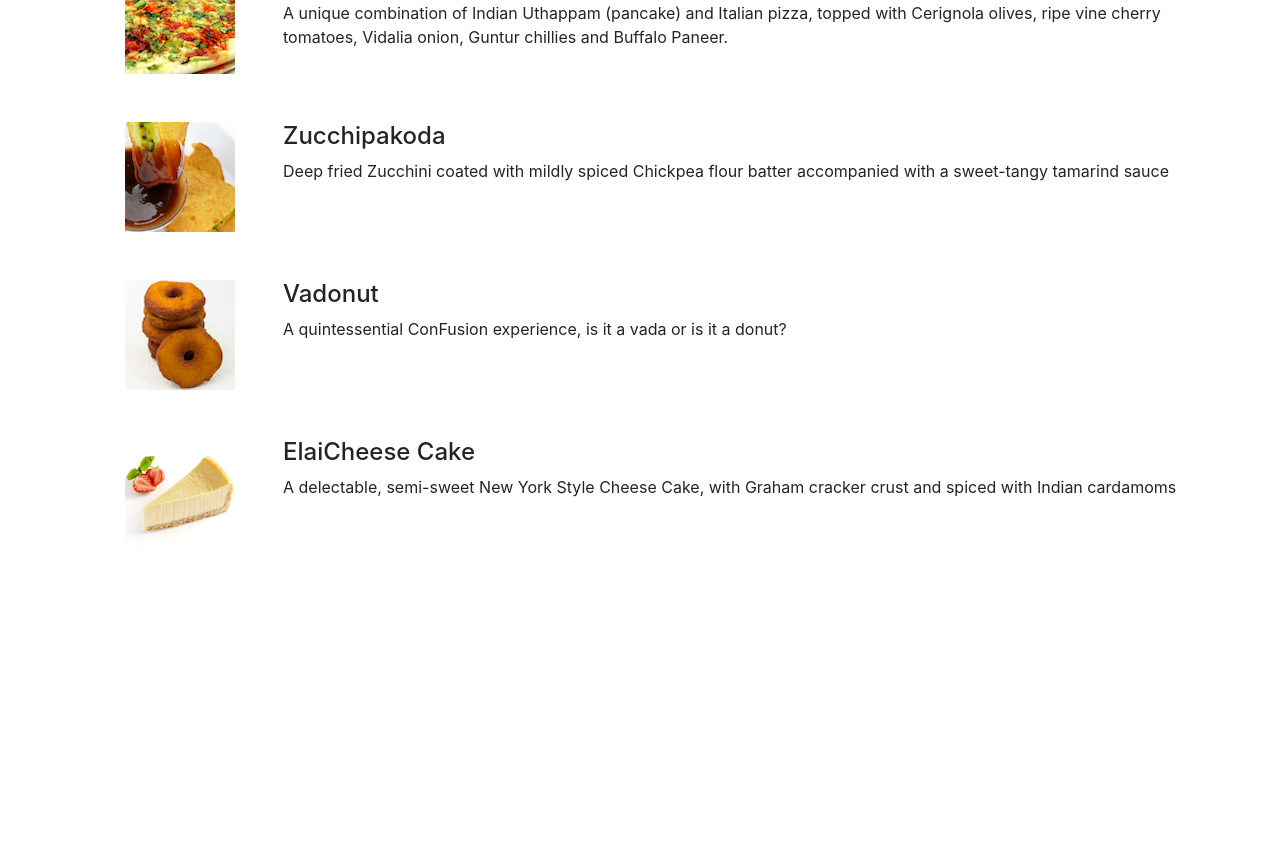
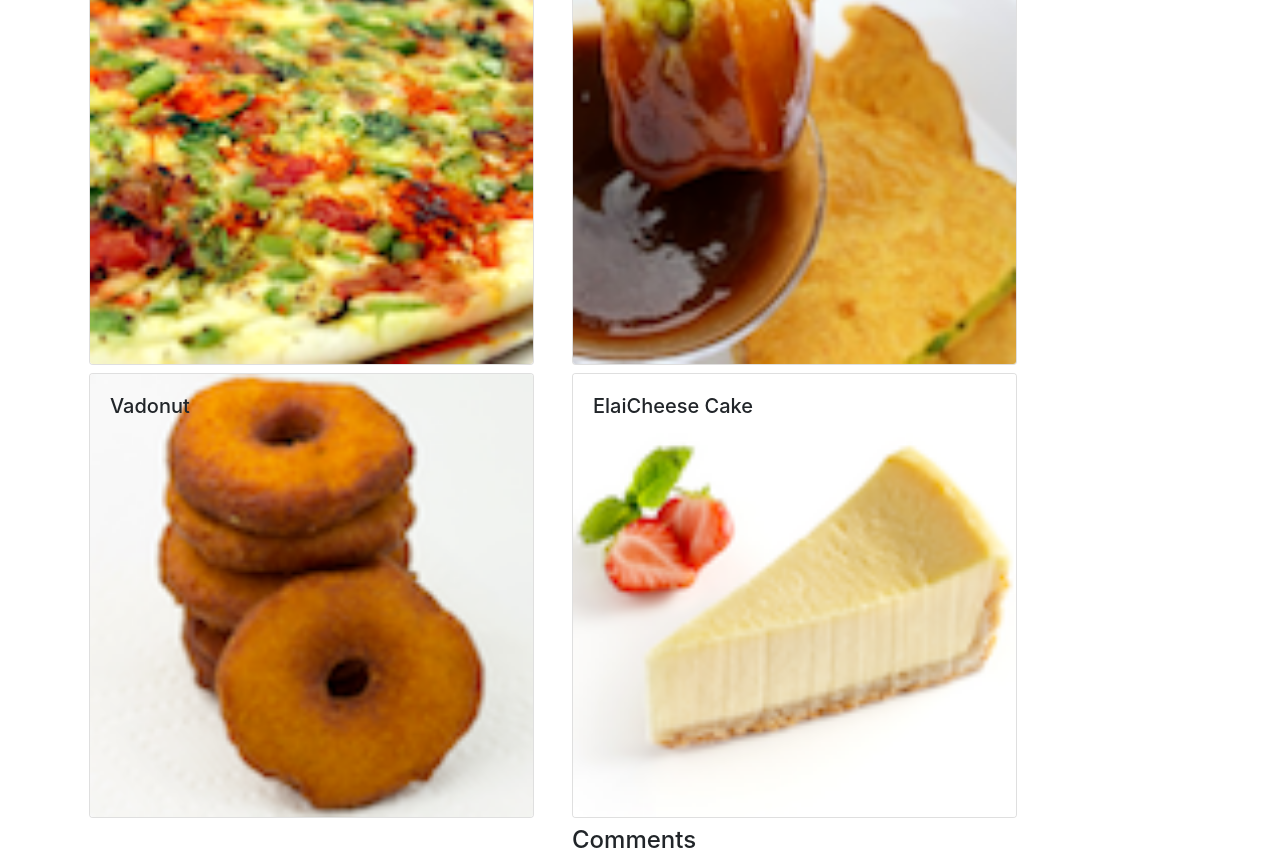
Before and after one commit to mikethompson100/react-class-060120, a React (Create React App) app in the folder react-class-060120/: page / in a window 1280 px wide. Shown: the part 140-1007 px from the top of the page. Before the commit the page ends 800 px from the top, so only its background shows below. Built offline with nearby package versions, Linux system fonts and the light colour scheme.

Commit message:
End of week1

```diff
--- a/react-class-060120/src/App.js
+++ b/react-class-060120/src/App.js
@@ -1,8 +1,17 @@
-import React from 'react';
+import React, { Component } from 'react';
 import { Navbar, NavbarBrand } from 'reactstrap';
 import Menu from './components/MenuComponent';
+import { DISHES } from './shared/dishes';
 
-function App() {
+class App extends Component {
+  constructor(props) {
+    super(props);
+    this.state = {
+      dishes: DISHES
+    }
+  }
+
+  render() {
   return (
     <div>
       <Navbar dark color="primary">
@@ -10,9 +19,10 @@
           <NavbarBrand href="/">Ristorante Con Fusion</NavbarBrand>
         </div>
       </Navbar>
-      <Menu />
-    </div>
-  );
+      <Menu dishes={this.state.dishes} />
+      </div>
+    )
+  }
 }
 
 export default App;
--- /dev/null
+++ b/react-class-060120/src/components/DishDetailComponent.js
@@ -0,0 +1,42 @@
+import React, { Component } from 'react';
+import { Card, CardText, CardBody, CardTitle } from 'reactstrap';
+
+class DishDetail extends Component {
+
+  constructor(props) {
+    super(props);
+ }
+
+  render() {
+    const finalComments = this.props.dishes.map((dish, index) => {
+      if (this.props.selectedDish != null)
+        return (
+          <Card>
+            <CardBody>
+              <CardText>{dish.comments[index].comment}</CardText>
+              <CardText>{dish.comments[index].author}</CardText>
+              <CardText>{dish.comments[index].date}</CardText>
+            </CardBody>
+          </Card>
+        )
+      else
+        return (
+          <div></div>
+        );
+    })
+    return (
+      <div className="row">
+        <div className="col-12 col-md-5 m-1">
+          {this.props.theDish}
+        </div>
+        <div className="col-12 col-md-5 m-1">
+          <h4>Comments</h4>
+          {finalComments}
+        </div>
+      </div>
+    )
+  }
+
+}
+
+export default DishDetail;
--- a/react-class-060120/src/components/MenuComponent.js
+++ b/react-class-060120/src/components/MenuComponent.js
@@ -1,64 +1,49 @@
 import React, { Component } from 'react';
-import { Media } from 'reactstrap';
+import { Card, CardImg, CardImgOverlay, CardText, CardBody, CardTitle } from 'reactstrap';
+import DishDetail from './DishDetailComponent';
 
 class Menu extends Component {
+
   constructor(props) {
     super(props);
+
     this.state = {
-      dishes: [
-        {
-          id: 0,
-          name: 'Uthappizza',
-          image: 'assets/images/uthappizza.png',
-          category: 'mains',
-          label: 'Hot',
-          price: '4.99',
-          description: 'A unique combination of Indian Uthappam (pancake) and Italian pizza, topped with Cerignola olives, ripe vine cherry tomatoes, Vidalia onion, Guntur chillies and Buffalo Paneer.'
-        },
-        {
-          id: 1,
-          name: 'Zucchipakoda',
-          image: 'assets/images/zucchipakoda.png',
-          category: 'appetizer',
-          label: '',
-          price: '1.99',
-          description: 'Deep fried Zucchini coated with mildly spiced Chickpea flour batter accompanied with a sweet-tangy tamarind sauce'
-        },
-        {
-          id: 2,
-          name: 'Vadonut',
-          image: 'assets/images/vadonut.png',
-          category: 'appetizer',
-          label: 'New',
-          price: '1.99',
-          description: 'A quintessential ConFusion experience, is it a vada or is it a donut?'
-        },
-        {
-          id: 3,
-          name: 'ElaiCheese Cake',
-          image: 'assets/images/elaicheesecake.png',
-          category: 'dessert',
-          label: '',
-          price: '2.99',
-          description: 'A delectable, semi-sweet New York Style Cheese Cake, with Graham cracker crust and spiced with Indian cardamoms'
-        }
-      ],
-    };
+      selectedDish: null
+    }
   }
 
+  onDishSelect(dish) {
+    this.setState({ selectedDish: dish });
+  }
+
+  renderDish(dish) {
+    if (dish != null)
+      return (
+        <Card>
+          <CardImg top src={dish.image} alt={dish.name} />
+          <CardBody>
+            <CardTitle>{dish.name}</CardTitle>
+            <CardText>{dish.description}</CardText>
+          </CardBody>
+        </Card>
+      )
+    else
+      return (
+        <div></div>
+      );
+  }
+
+
   render() {
-    const menu = this.state.dishes.map((dish) => {
+    const menu = this.props.dishes.map((dish) => {
       return (
-        <div key={dish.id} className="col-12 mt-5">
-          <Media tag="li">
-            <Media left middle>
-              <Media object src={dish.image} alt={dish.name} />
-            </Media>
-            <Media body className="ml-5">
-              <Media heading>{dish.name}</Media>
-              <p>{dish.description}</p>
-            </Media>
-          </Media>
+        <div className="col-12 col-md-5 m-1" key={dish.id}>
+          <Card key={dish.id} onClick={() => this.onDishSelect(dish)}>
+            <CardImg width="100%" src={dish.image} alt={dish.name} />
+            <CardImgOverlay>
+              <CardTitle>{dish.name}</CardTitle>
+            </CardImgOverlay>
+          </Card>
         </div>
       );
     });
@@ -66,11 +51,10 @@
     return (
       <div className="container">
         <div className="row">
-          <Media list>
-            {menu}
-          </Media>
+          {menu}
         </div>
-      </div>
+        <DishDetail selectedDish={this.state.selectedDish} dishes={this.props.dishes} theDish={this.renderDish(this.state.selectedDish)} />
+        </div>
     );
   }
 }
--- /dev/null
+++ b/react-class-060120/src/shared/dishes.js
@@ -0,0 +1,187 @@
+export const DISHES =
+  [
+    {
+      id: 0,
+      name: 'Uthappizza',
+      image: 'assets/images/uthappizza.png',
+      category: 'mains',
+      label: 'Hot',
+      price: '4.99',
+      description: 'A unique combination of Indian Uthappam (pancake) and Italian pizza, topped with Cerignola olives, ripe vine cherry tomatoes, Vidalia onion, Guntur chillies and Buffalo Paneer.',
+      comments: [
+        {
+          id: 0,
+          rating: 5,
+          comment: "Imagine all the eatables, living in conFusion!",
+          author: "John Lemon",
+          date: "2012-10-16T17:57:28.556094Z"
+        },
+        {
+          id: 1,
+          rating: 4,
+          comment: "Sends anyone to heaven, I wish I could get my mother-in-law to eat it!",
+          author: "Paul McVites",
+          date: "2014-09-05T17:57:28.556094Z"
+        },
+        {
+          id: 2,
+          rating: 3,
+          comment: "Eat it, just eat it!",
+          author: "Michael Jaikishan",
+          date: "2015-02-13T17:57:28.556094Z"
+        },
+        {
+          id: 3,
+          rating: 4,
+          comment: "Ultimate, Reaching for the stars!",
+          author: "Ringo Starry",
+          date: "2013-12-02T17:57:28.556094Z"
+        },
+        {
+          id: 4,
+          rating: 2,
+          comment: "It's your birthday, we're gonna party!",
+          author: "25 Cent",
+          date: "2011-12-02T17:57:28.556094Z"
+        }
+      ]
+    },
+    {
+      id: 1,
+      name: 'Zucchipakoda',
+      image: 'assets/images/zucchipakoda.png',
+      category: 'appetizer',
+      label: '',
+      price: '1.99',
+      description: 'Deep fried Zucchini coated with mildly spiced Chickpea flour batter accompanied with a sweet-tangy tamarind sauce',
+      comments: [
+        {
+          id: 0,
+          rating: 5,
+          comment: "Imagine all the eatables, living in conFusion!",
+          author: "John Lemon",
+          date: "2012-10-16T17:57:28.556094Z"
+        },
+        {
+          id: 1,
+          rating: 4,
+          comment: "Sends anyone to heaven, I wish I could get my mother-in-law to eat it!",
+          author: "Paul McVites",
+          date: "2014-09-05T17:57:28.556094Z"
+        },
+        {
+          id: 2,
+          rating: 3,
+          comment: "Eat it, just eat it!",
+          author: "Michael Jaikishan",
+          date: "2015-02-13T17:57:28.556094Z"
+        },
+        {
+          id: 3,
+          rating: 4,
+          comment: "Ultimate, Reaching for the stars!",
+          author: "Ringo Starry",
+          date: "2013-12-02T17:57:28.556094Z"
+        },
+        {
+          id: 4,
+          rating: 2,
+          comment: "It's your birthday, we're gonna party!",
+          author: "25 Cent",
+          date: "2011-12-02T17:57:28.556094Z"
+        }
+      ]
+    },
+    {
+      id: 2,
+      name: 'Vadonut',
+      image: 'assets/images/vadonut.png',
+      category: 'appetizer',
+      label: 'New',
+      price: '1.99',
+      description: 'A quintessential ConFusion experience, is it a vada or is it a donut?',
+      comments: [
+        {
+          id: 0,
+          rating: 5,
+          comment: "Imagine all the eatables, living in conFusion!",
+          author: "John Lemon",
+          date: "2012-10-16T17:57:28.556094Z"
+        },
+        {
+          id: 1,
+          rating: 4,
+          comment: "Sends anyone to heaven, I wish I could get my mother-in-law to eat it!",
+          author: "Paul McVites",
+          date: "2014-09-05T17:57:28.556094Z"
+        },
+        {
+          id: 2,
+          rating: 3,
+          comment: "Eat it, just eat it!",
+          author: "Michael Jaikishan",
+          date: "2015-02-13T17:57:28.556094Z"
+        },
+        {
+          id: 3,
+          rating: 4,
+          comment: "Ultimate, Reaching for the stars!",
+          author: "Ringo Starry",
+          date: "2013-12-02T17:57:28.556094Z"
+        },
+        {
+          id: 4,
+          rating: 2,
+          comment: "It's your birthday, we're gonna party!",
+          author: "25 Cent",
+          date: "2011-12-02T17:57:28.556094Z"
+        }
+      ]
+    },
+    {
+      id: 3,
+      name: 'ElaiCheese Cake',
+      image: 'assets/images/elaicheesecake.png',
+      category: 'dessert',
+      label: '',
+      price: '2.99',
+      description: 'A delectable, semi-sweet New York Style Cheese Cake, with Graham cracker crust and spiced with Indian cardamoms',
+      comments: [
+        {
+          id: 0,
+          rating: 5,
+          comment: "Imagine all the eatables, living in conFusion!",
+          author: "John Lemon",
+          date: "2012-10-16T17:57:28.556094Z"
+        },
+        {
+          id: 1,
+          rating: 4,
+          comment: "Sends anyone to heaven, I wish I could get my mother-in-law to eat it!",
+          author: "Paul McVites",
+          date: "2014-09-05T17:57:28.556094Z"
+        },
+        {
+          id: 2,
+          rating: 3,
+          comment: "Eat it, just eat it!",
+          author: "Michael Jaikishan",
+          date: "2015-02-13T17:57:28.556094Z"
+        },
+        {
+          id: 3,
+          rating: 4,
+          comment: "Ultimate, Reaching for the stars!",
+          author: "Ringo Starry",
+          date: "2013-12-02T17:57:28.556094Z"
+        },
+        {
+          id: 4,
+          rating: 2,
+          comment: "It's your birthday, we're gonna party!",
+          author: "25 Cent",
+          date: "2011-12-02T17:57:28.556094Z"
+        }
+      ]
+    }
+  ];
```
